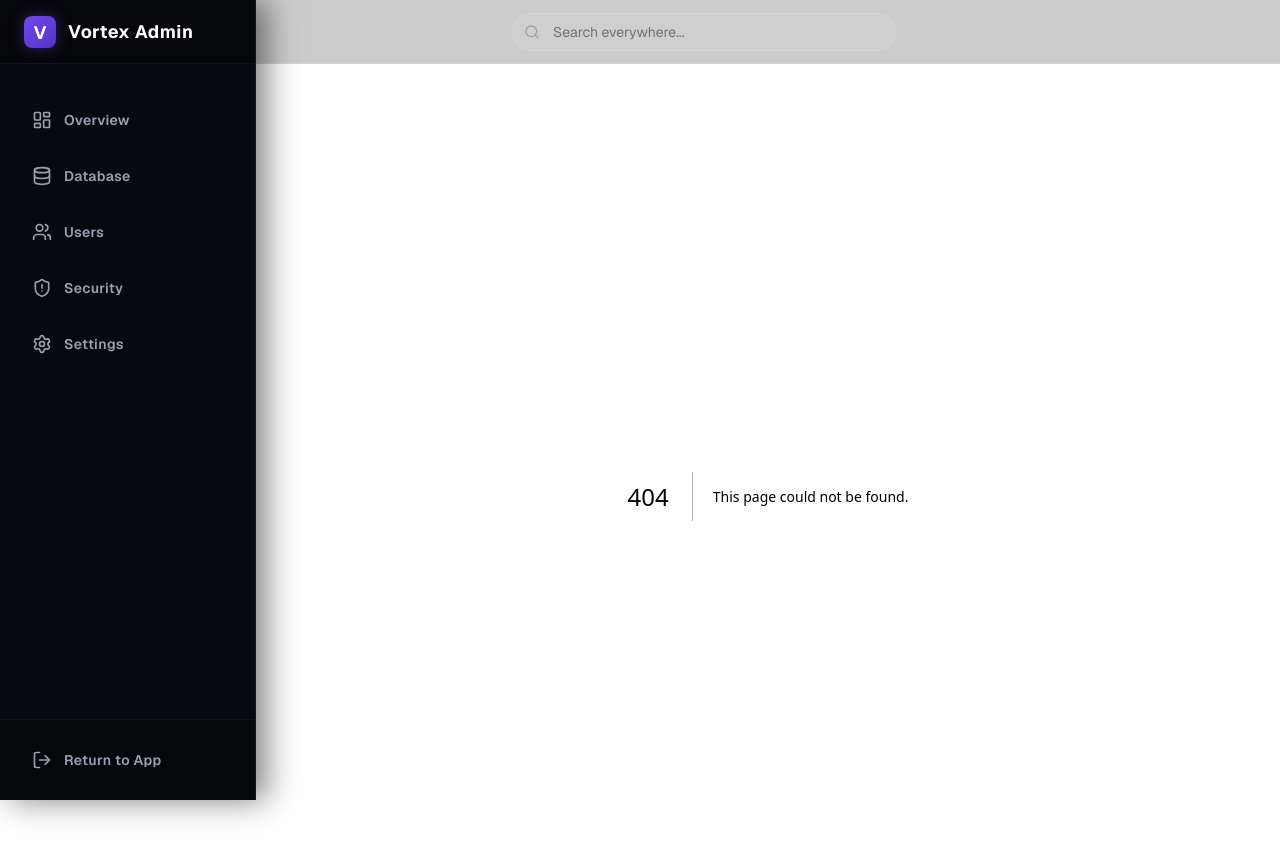
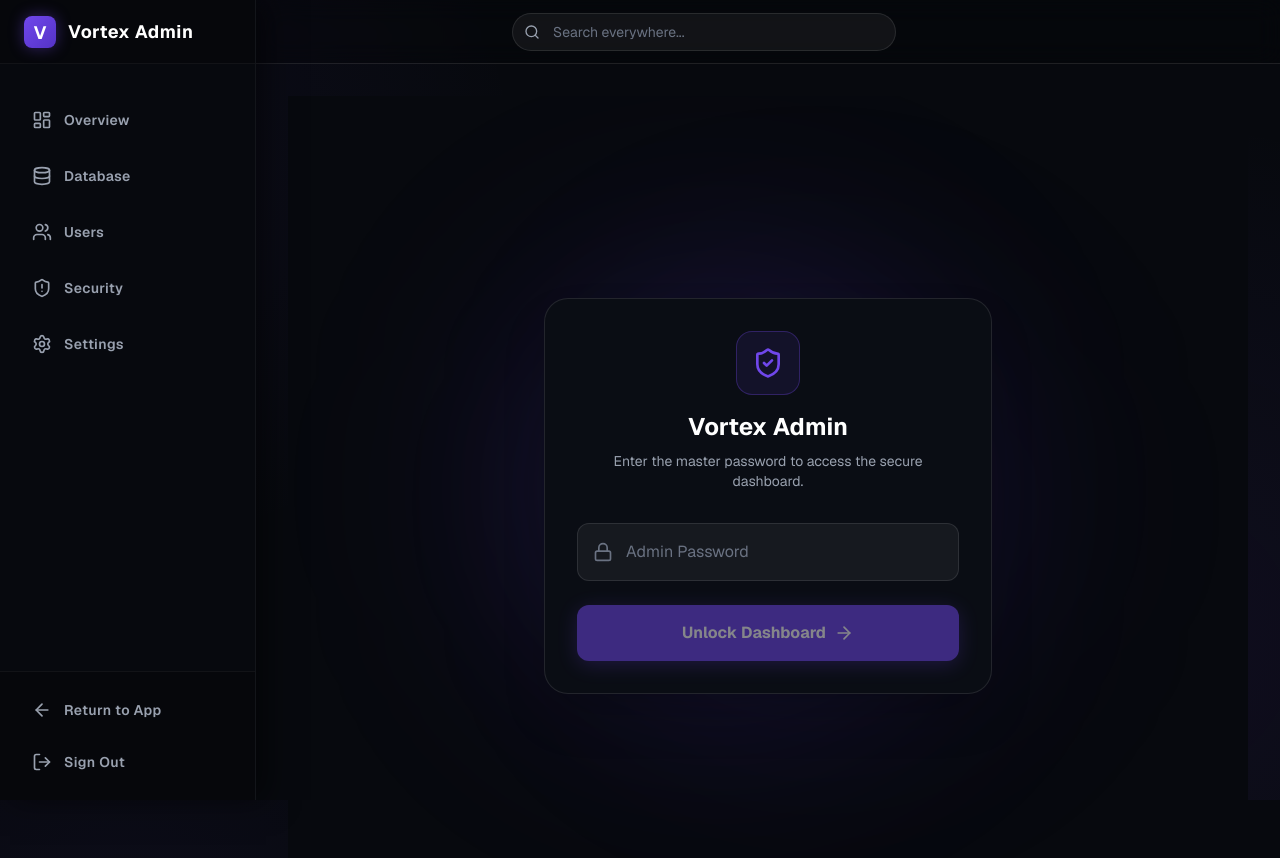
Before and after one commit to Rajat-Solankii/vortex-admin, a Next.js app: page /login in a window 1280 px wide. Before the commit this address had no page. Shown: the top 858 px of the page. Built offline with nearby package versions, Linux system fonts and the light colour scheme.

Commit message:
add authentication and logout

```diff
--- a/src/app/actions.ts
+++ b/src/app/actions.ts
@@ -2,6 +2,7 @@
 
 import db from "@/lib/db";
 import { revalidatePath } from "next/cache";
+import { cookies } from "next/headers";
 
 export async function deleteUser(id: number) {
   try {
@@ -37,3 +38,24 @@
     return { success: false, error: "Failed to save settings" };
   }
 }
+
+export async function loginAdmin(password: string) {
+  const validPassword = process.env.ADMIN_PASSWORD || 'admin';
+  if (password === validPassword) {
+    const cookieStore = await cookies();
+    cookieStore.set('admin_token', 'authenticated', {
+      httpOnly: true,
+      secure: process.env.NODE_ENV === 'production',
+      maxAge: 60 * 60 * 24 * 7 // 1 week
+    });
+    return { success: true };
+  }
+  return { success: false, error: 'Invalid password' };
+}
+
+export async function logoutAdmin() {
+  const cookieStore = await cookies();
+  cookieStore.delete('admin_token');
+  revalidatePath('/');
+  return { success: true };
+}
--- /dev/null
+++ b/src/app/login/page.tsx
@@ -0,0 +1,83 @@
+"use client";
+
+import { useState } from "react";
+import { useRouter } from "next/navigation";
+import { loginAdmin } from "../actions";
+import { Lock, ArrowRight, ShieldCheck, Loader2 } from "lucide-react";
+
+export default function LoginPage() {
+  const [password, setPassword] = useState("");
+  const [error, setError] = useState("");
+  const [loading, setLoading] = useState(false);
+  const router = useRouter();
+
+  const handleLogin = async (e: React.FormEvent) => {
+    e.preventDefault();
+    setLoading(true);
+    setError("");
+
+    const res = await loginAdmin(password);
+    if (res.success) {
+      router.push("/");
+      router.refresh();
+    } else {
+      setError(res.error || "Login failed");
+      setLoading(false);
+    }
+  };
+
+  return (
+    <div className="min-h-screen w-full flex items-center justify-center bg-[#07090e] p-4 relative overflow-hidden">
+      {/* Decorative Blobs */}
+      <div className="absolute top-1/4 left-1/4 w-96 h-96 bg-[#7047eb]/20 rounded-full blur-[120px] pointer-events-none"></div>
+      <div className="absolute bottom-1/4 right-1/4 w-96 h-96 bg-[#5d35d9]/10 rounded-full blur-[120px] pointer-events-none"></div>
+
+      <div className="bg-[#0a0d14] border border-white/10 rounded-3xl w-full max-w-md p-8 relative z-10 shadow-2xl">
+        <div className="flex flex-col items-center mb-8">
+          <div className="w-16 h-16 bg-[#7047eb]/10 rounded-2xl border border-[#7047eb]/30 flex items-center justify-center mb-4">
+            <ShieldCheck className="w-8 h-8 text-[#7047eb]" />
+          </div>
+          <h1 className="text-2xl font-bold text-white">Vortex Admin</h1>
+          <p className="text-gray-400 text-sm mt-2 text-center">
+            Enter the master password to access the secure dashboard.
+          </p>
+        </div>
+
+        <form onSubmit={handleLogin} className="space-y-6">
+          <div className="relative">
+            <Lock className="absolute left-4 top-1/2 -translate-y-1/2 w-5 h-5 text-gray-500" />
+            <input
+              type="password"
+              required
+              value={password}
+              onChange={(e) => setPassword(e.target.value)}
+              placeholder="Admin Password"
+              className="w-full bg-white/5 border border-white/10 rounded-xl py-4 pl-12 pr-4 text-white placeholder-gray-500 focus:outline-none focus:border-[#7047eb] transition-all"
+            />
+          </div>
+
+          {error && (
+            <div className="p-4 bg-red-500/10 border border-red-500/20 rounded-xl text-red-400 text-sm text-center">
+              {error}
+            </div>
+          )}
+
+          <button
+            type="submit"
+            disabled={loading || !password}
+            className="w-full bg-[#7047eb] hover:bg-[#5d35d9] disabled:opacity-50 text-white font-bold py-4 rounded-xl transition-all shadow-[0_4px_20px_rgba(112,71,235,0.4)] flex justify-center items-center gap-2 group h-[56px]"
+          >
+            {loading ? (
+              <Loader2 className="w-5 h-5 animate-spin" />
+            ) : (
+              <>
+                Unlock Dashboard
+                <ArrowRight className="w-5 h-5 group-hover:translate-x-1 transition-transform" />
+              </>
+            )}
+          </button>
+        </form>
+      </div>
+    </div>
+  );
+}
--- a/src/components/Sidebar.tsx
+++ b/src/components/Sidebar.tsx
@@ -1,7 +1,8 @@
 "use client";
 import Link from "next/link";
-import { usePathname } from "next/navigation";
-import { LayoutDashboard, Users, Settings, LogOut, ShieldAlert, Database } from "lucide-react";
+import { usePathname, useRouter } from "next/navigation";
+import { LayoutDashboard, Users, Settings, LogOut, ShieldAlert, Database, ArrowLeft } from "lucide-react";
+import { logoutAdmin } from "@/app/actions";
 
 const navItems = [
   { name: "Overview", href: "/", icon: LayoutDashboard },
@@ -13,6 +14,12 @@
 
 export default function Sidebar() {
   const pathname = usePathname();
+  const router = useRouter();
+
+  const handleLogout = async () => {
+    await logoutAdmin();
+    router.push('/login');
+  };
 
   return (
     <aside className="w-64 h-screen fixed left-0 top-0 flex flex-col bg-[#07090e] border-r border-white/5 z-20 transition-all shadow-[10px_0_30px_rgba(0,0,0,0.5)]">
@@ -46,11 +53,15 @@
         })}
       </div>
 
-      <div className="p-4 border-t border-white/5 bg-black/20">
-        <a href="http://localhost:3000" className="flex items-center gap-3 px-4 py-3.5 rounded-xl w-full text-gray-400 hover:text-red-400 hover:bg-red-500/10 transition-all duration-300 group">
-          <LogOut className="w-5 h-5 group-hover:scale-110 transition-transform" />
+      <div className="p-4 border-t border-white/5 bg-black/20 flex flex-col gap-2">
+        <a href="http://localhost:3000" className="flex items-center gap-3 px-4 py-3 rounded-xl w-full text-gray-400 hover:text-white hover:bg-white/5 transition-all duration-300 group">
+          <ArrowLeft className="w-5 h-5 group-hover:-translate-x-1 transition-transform" />
           <span className="font-semibold text-sm tracking-wide">Return to App</span>
         </a>
+        <button onClick={handleLogout} className="flex items-center gap-3 px-4 py-3 rounded-xl w-full text-gray-400 hover:text-red-400 hover:bg-red-500/10 transition-all duration-300 group">
+          <LogOut className="w-5 h-5 group-hover:scale-110 transition-transform" />
+          <span className="font-semibold text-sm tracking-wide">Sign Out</span>
+        </button>
       </div>
     </aside>
   );
--- /dev/null
+++ b/src/proxy.ts
@@ -0,0 +1,26 @@
+import { NextResponse } from 'next/server';
+import type { NextRequest } from 'next/server';
+
+export function proxy(req: NextRequest) {
+  const url = req.nextUrl;
+  const token = req.cookies.get('admin_token')?.value;
+
+  // If trying to access login page, let them through
+  if (url.pathname === '/login') {
+    if (token === 'authenticated') {
+      return NextResponse.redirect(new URL('/', req.url));
+    }
+    return NextResponse.next();
+  }
+
+  // Check cookie
+  if (token !== 'authenticated') {
+    return NextResponse.redirect(new URL('/login', req.url));
+  }
+
+  return NextResponse.next();
+}
+
+export const config = {
+  matcher: ['/((?!_next/static|_next/image|favicon.ico).*)'],
+};
```
